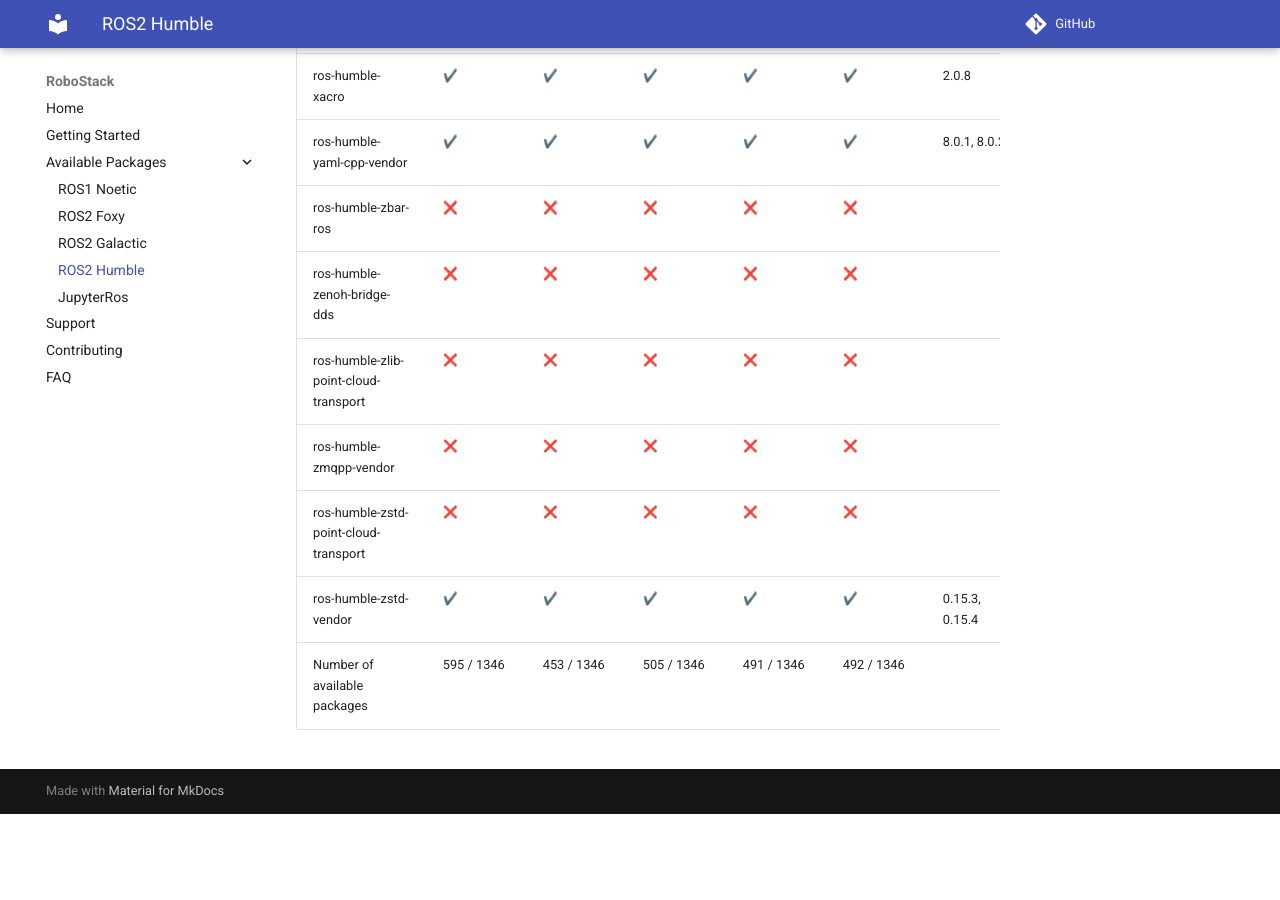
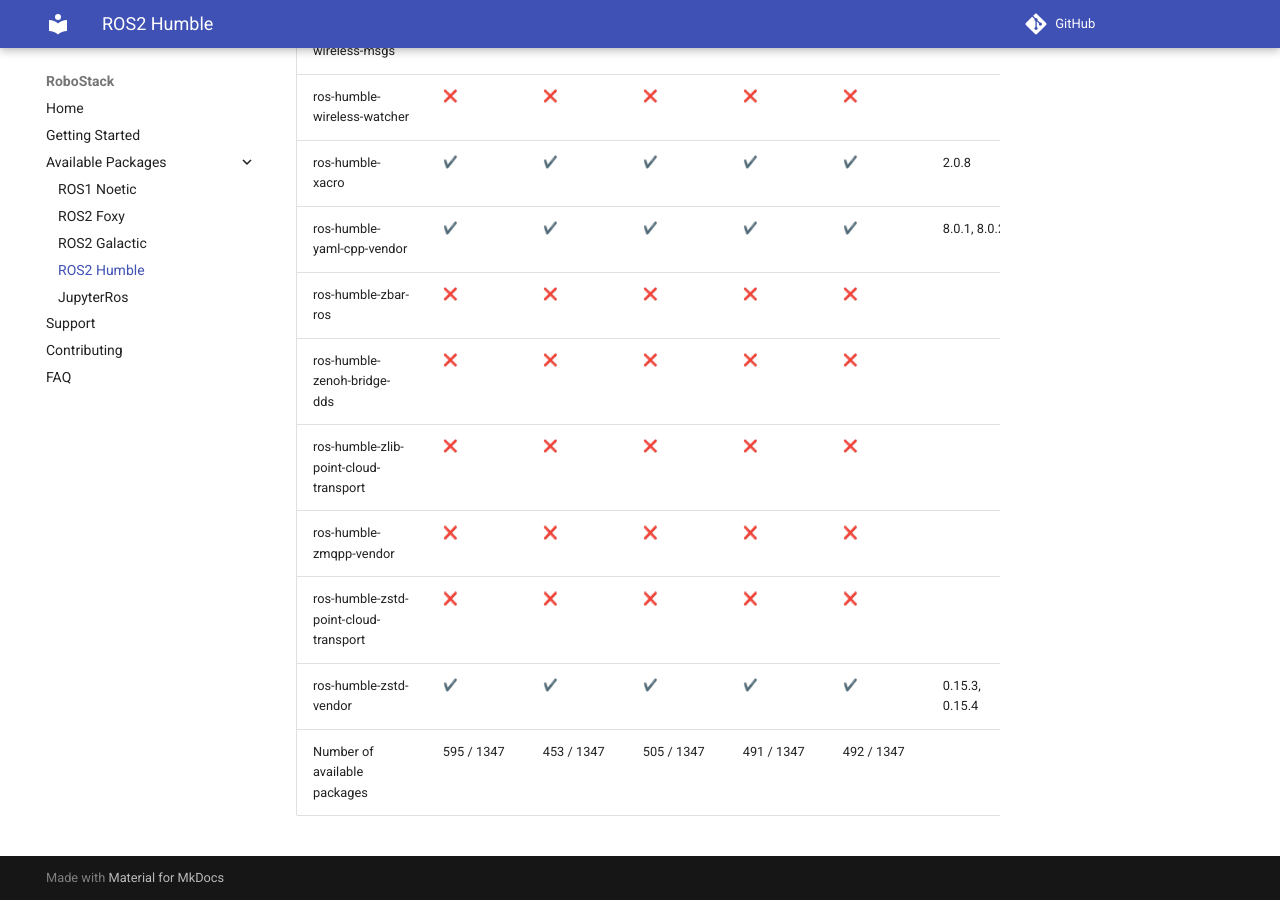
Before and after one commit to RoboStack/robostack.github.io, an MkDocs documentation site: the page built from docs/humble.md, in a window 1280 px wide and 900 px high, scrolled down 101884 px. Built offline with MkDocs 1.6.1 and Material for MkDocs 9.7.7, drawn with Linux system fonts in a browser that asks for light colours; emoji names are drawn with the system emoji font; comment, search, counter and statistics services are not loaded; before the commit the page ends 102698 px from its top, so only the background shows below that; some of the changed text lies outside the part shown.

Commit message:
Update tables

```diff
--- a/docs/humble.md
+++ b/docs/humble.md
@@ -1346,4 +1347,4 @@
 | ros-humble-zmqpp-vendor | :x: { data-sort='0' } | :x: { data-sort='0' } | :x: { data-sort='0' } | :x: { data-sort='0' } | :x: { data-sort='0' } |   |
 | ros-humble-zstd-point-cloud-transport | :x: { data-sort='0' } | :x: { data-sort='0' } | :x: { data-sort='0' } | :x: { data-sort='0' } | :x: { data-sort='0' } |   |
 | ros-humble-zstd-vendor | :heavy_check_mark: { data-sort='1' } | :heavy_check_mark: { data-sort='1' } | :heavy_check_mark: { data-sort='1' } | :heavy_check_mark: { data-sort='1' } | :heavy_check_mark: { data-sort='1' } | 0.15.3, 0.15.4  |
-| Number of available packages |  595 / 1346 | 453 / 1346 | 505 / 1346 | 491 / 1346 | 492 / 1346 |
+| Number of available packages |  595 / 1347 | 453 / 1347 | 505 / 1347 | 491 / 1347 | 492 / 1347 |
```
Also changed, not shown: other parts of docs/humble.md (+1 -0 lines).
